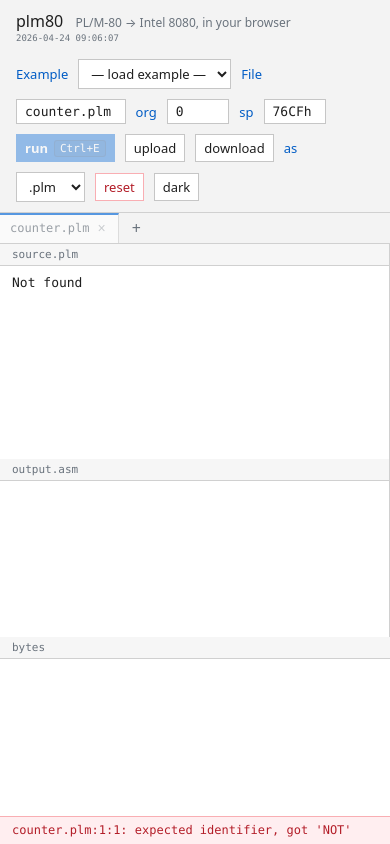
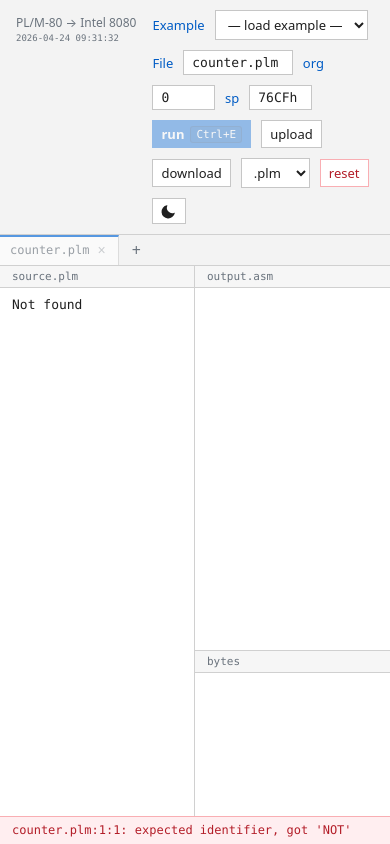
Before and after one commit to begoon/plm80, a website: page docs/index.html in a window 390 px wide. Drawn offline with Linux system fonts and the light colour scheme; no server answers.

Commit message:
polish playground: top-aligned title, theme icons, 2-column pane layout
- Drop the 'plm80' title; just the 'PL/M-80 → Intel 8080' subtitle
  remains, top-aligned with the toolbar.
- Replace the 'theme' text button with sun/moon SVG icons; CSS picks
  which is visible from the body.theme-light class so there's no JS
  DOM-text toggle needed.
- Remove the redundant 'as' label before the download-format dropdown.
- Rework the panes: source on the left spans the full height, asm on
  the upper-right and bytes on the lower-right share a 7fr/3fr grid.
  Dropped the responsive collapse — three panes always stay visible.
- README Playground section description updated to match.

```diff
--- a/docs/build-info.ts
+++ b/docs/build-info.ts
@@ -1 +1 @@
-export const BUILD_TIME = "2026-04-24 09:06:07";
+export const BUILD_TIME = "2026-04-24 09:31:32";
--- a/docs/index.html
+++ b/docs/index.html
@@ -9,7 +9,7 @@
   <body>
     <header>
       <div class="title">
-        <h1>plm80 <span class="sub">PL/M-80 &rarr; Intel 8080, in your browser</span></h1>
+        <h1><span class="sub">PL/M-80 &rarr; Intel 8080</span></h1>
         <div class="build-time" id="build-time"></div>
       </div>
       <div class="toolbar">
@@ -50,7 +50,6 @@
         </button>
         <button type="button" id="upload-btn">upload</button>
         <button type="button" id="download-btn">download</button>
-        <label for="download-format">as</label>
         <select id="download-format" title="download format">
           <option value="plm" selected>.plm</option>
           <option value="asm">.asm</option>
@@ -61,7 +60,30 @@
           <option value="gam">.gam</option>
         </select>
         <button type="button" id="reset" class="danger">reset</button>
-        <button type="button" id="theme" title="toggle theme">theme</button>
+        <button
+          type="button"
+          id="theme"
+          class="icon-btn"
+          title="toggle light/dark theme"
+          aria-label="toggle light/dark theme"
+        >
+          <svg class="icon icon-sun" viewBox="0 0 24 24" aria-hidden="true" width="16" height="16">
+            <circle cx="12" cy="12" r="4" fill="currentColor"/>
+            <g stroke="currentColor" stroke-width="2" stroke-linecap="round">
+              <line x1="12" y1="2"  x2="12" y2="5"/>
+              <line x1="12" y1="19" x2="12" y2="22"/>
+              <line x1="2"  y1="12" x2="5"  y2="12"/>
+              <line x1="19" y1="12" x2="22" y2="12"/>
+              <line x1="4.9"  y1="4.9"  x2="7"    y2="7"/>
+              <line x1="17"   y1="17"   x2="19.1" y2="19.1"/>
+              <line x1="4.9"  y1="19.1" x2="7"    y2="17"/>
+              <line x1="17"   y1="7"    x2="19.1" y2="4.9"/>
+            </g>
+          </svg>
+          <svg class="icon icon-moon" viewBox="0 0 24 24" aria-hidden="true" width="16" height="16">
+            <path d="M20 14.5A8 8 0 0 1 9.5 4a0.5 0.5 0 0 0-0.7-0.6A10 10 0 1 0 20.6 15.2a0.5 0.5 0 0 0-0.6-0.7z" fill="currentColor"/>
+          </svg>
+        </button>
         <input
           type="file"
           id="file-input"
--- a/docs/playground.js
+++ b/docs/playground.js
@@ -3287,7 +3287,7 @@ function compile(source, opts = {}) {
 }
 
 // docs/build-info.ts
-var BUILD_TIME = "2026-04-24 09:06:07";
+var BUILD_TIME = "2026-04-24 09:31:32";
 
 // docs/playground.ts
 var fetchExample = (f) => fetch(`examples/${f}`).then((r) => r.text());
@@ -3322,7 +3322,6 @@ var tabs = [];
 var active = 0;
 function applyTheme(t) {
   document.body.classList.toggle("theme-light", t === "light");
-  themeBtn.textContent = t === "light" ? "dark" : "light";
 }
 function loadTheme() {
   try {
--- a/docs/playground.ts
+++ b/docs/playground.ts
@@ -74,7 +74,6 @@ type Theme = "dark" | "light";
 
 function applyTheme(t: Theme) {
     document.body.classList.toggle("theme-light", t === "light");
-    themeBtn.textContent = t === "light" ? "dark" : "light";
 }
 
 function loadTheme(): Theme {
--- a/docs/style.css
+++ b/docs/style.css
@@ -85,7 +85,7 @@ header {
   background: var(--panel);
   border-bottom: 1px solid var(--border);
   display: flex;
-  align-items: center;
+  align-items: flex-start;
   gap: 16px;
   flex-wrap: wrap;
 }
@@ -100,7 +100,6 @@ header h1 .sub {
   font-size: 12px;
   color: var(--muted);
   font-weight: 400;
-  margin-left: 8px;
 }
 
 .title {
@@ -183,6 +182,22 @@ header h1 .sub {
 
 .toolbar button.danger:hover:not(:disabled) { background: var(--danger-hover); }
 .toolbar button:disabled { opacity: 0.4; cursor: not-allowed; }
+
+.icon-btn {
+  padding: 4px 6px;
+  display: inline-flex;
+  align-items: center;
+  justify-content: center;
+  line-height: 1;
+}
+
+.icon-btn .icon { display: block; }
+
+/* Dark theme → show the sun (click to switch TO light);
+   light theme → show the moon (click to switch TO dark). */
+.icon-btn .icon-moon { display: none; }
+body.theme-light .icon-btn .icon-sun { display: none; }
+body.theme-light .icon-btn .icon-moon { display: block; }
 
 main {
   flex: 1;
@@ -270,31 +285,26 @@ main {
 .panes {
   flex: 1;
   display: grid;
-  grid-template-columns: 1fr 1fr 1fr;
+  grid-template-columns: 1fr 1fr;
+  grid-template-rows: 7fr 3fr;
   min-height: 0;
   background: var(--bg);
 }
 
-/* On narrower screens, fall back to two columns and then one. */
-@media (max-width: 1200px) {
-  .panes { grid-template-columns: 1fr 1fr; }
-  .pane-bytes { grid-column: 1 / -1; }
-}
-@media (max-width: 700px) {
-  .panes { grid-template-columns: 1fr; }
-  .pane-bytes { grid-column: auto; }
-}
+.pane-source { grid-row: 1 / span 2; }
+.pane-asm { grid-row: 1; grid-column: 2; }
+.pane-bytes { grid-row: 2; grid-column: 2; }
 
 .pane {
   display: flex;
   flex-direction: column;
   min-height: 0;
   min-width: 0;
-  border-right: 1px solid var(--border);
   overflow: hidden;
 }
 
-.pane:last-child { border-right: none; }
+.pane-source { border-right: 1px solid var(--border); }
+.pane-asm { border-bottom: 1px solid var(--border); }
 
 .pane-title {
   flex: 0 0 auto;
```
Also changed, not shown: README.md.
